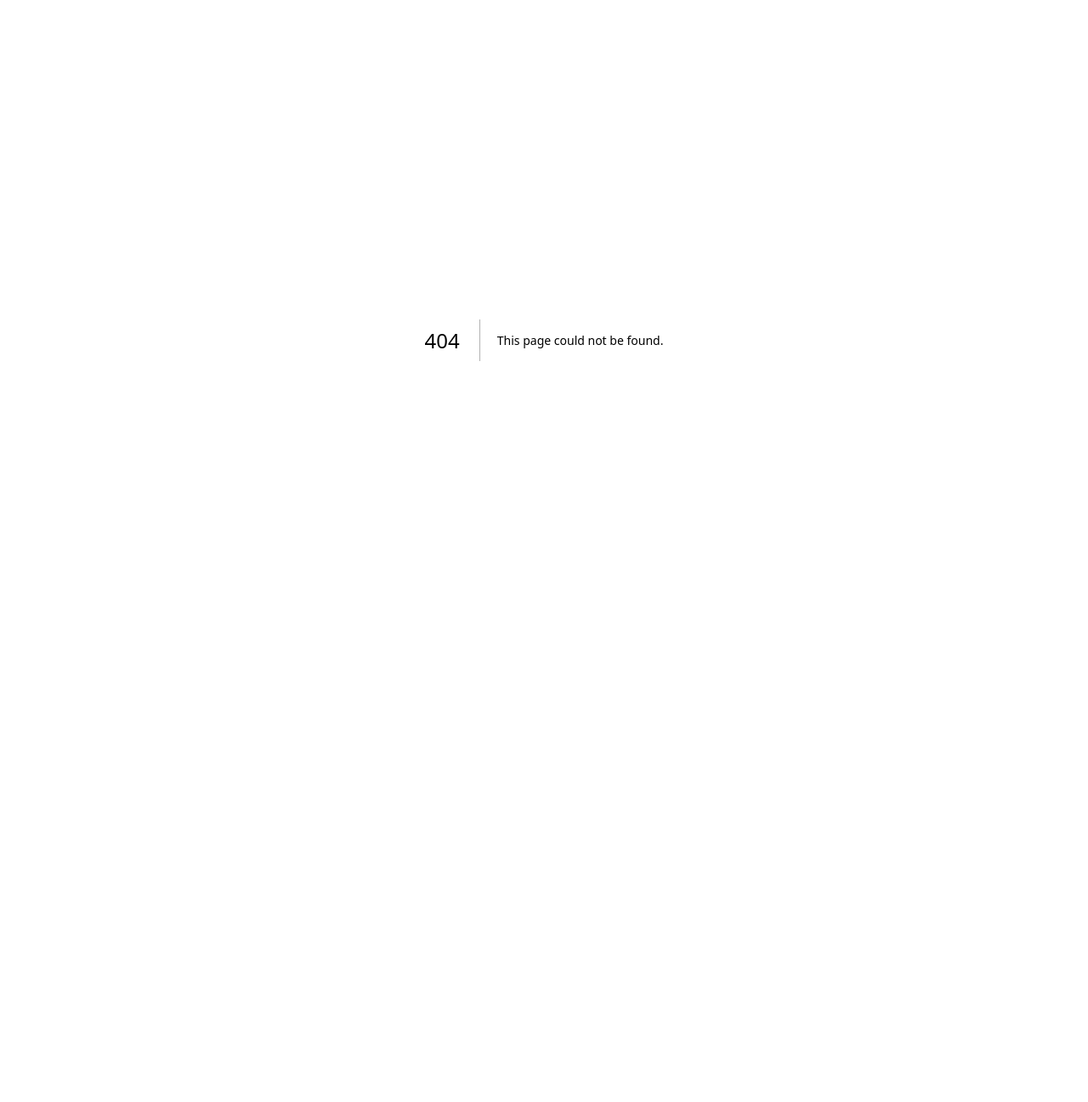
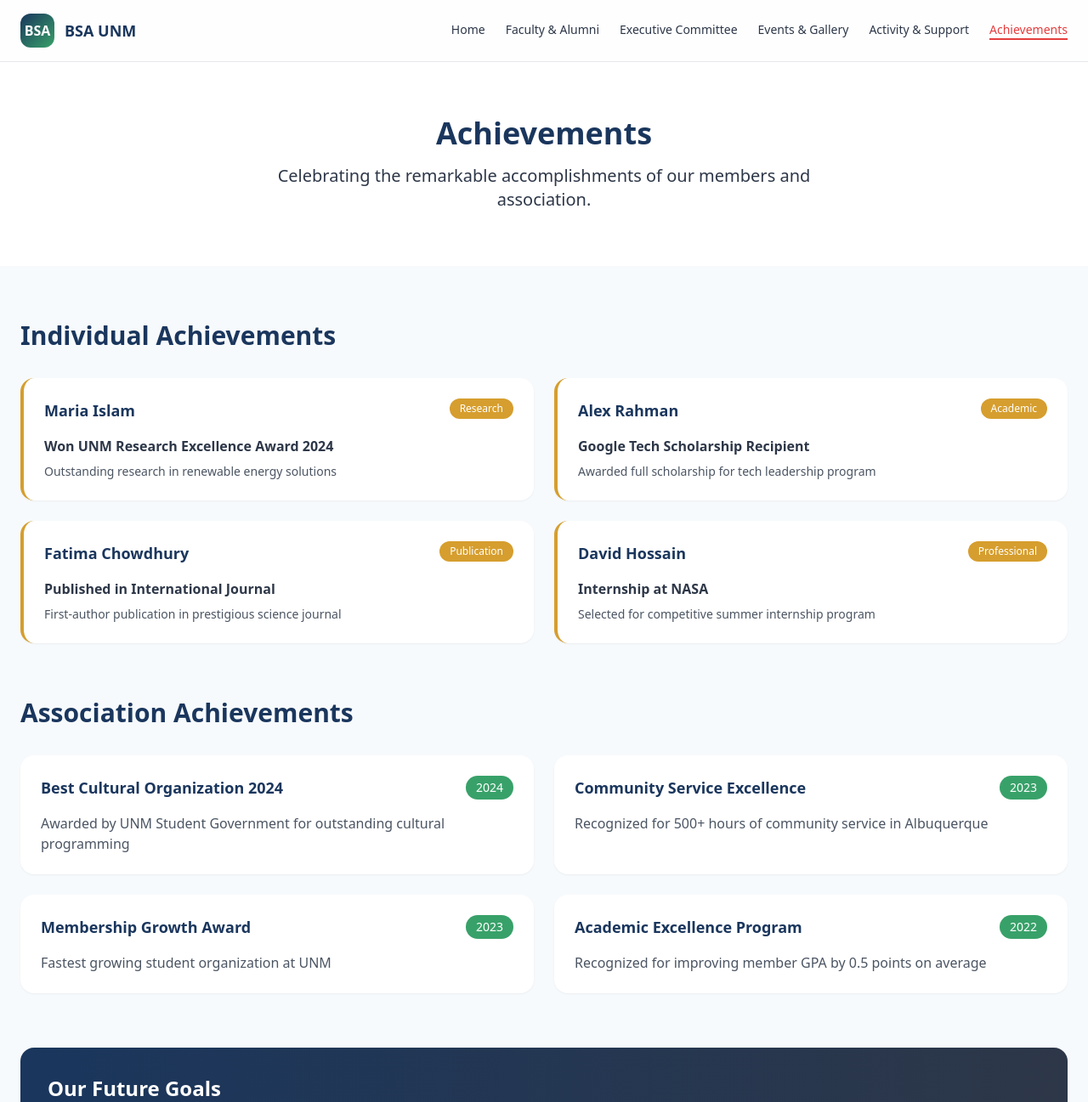
Before and after one commit to SalmanShaikat/bsaunmtesting, a Next.js app: page /achievements in a window 1280 px wide. Before the commit this address had no page. Shown: the top 1297 px of the page at 85% size. Before the commit the page ends 800 px from the top, so only its background shows below. Built offline with nearby package versions, Linux system fonts and the light colour scheme.

Commit message:
Create page.tsx

```diff
--- /dev/null
+++ b/app/achievements/page.tsx
@@ -0,0 +1,175 @@
+import Link from 'next/link'
+
+export default function Achievements() {
+  const individualAchievements = [
+    {
+      name: "Maria Islam",
+      achievement: "Won UNM Research Excellence Award 2024",
+      category: "Research",
+      description: "Outstanding research in renewable energy solutions"
+    },
+    {
+      name: "Alex Rahman",
+      achievement: "Google Tech Scholarship Recipient",
+      category: "Academic",
+      description: "Awarded full scholarship for tech leadership program"
+    },
+    {
+      name: "Fatima Chowdhury",
+      achievement: "Published in International Journal",
+      category: "Publication",
+      description: "First-author publication in prestigious science journal"
+    },
+    {
+      name: "David Hossain",
+      achievement: "Internship at NASA",
+      category: "Professional",
+      description: "Selected for competitive summer internship program"
+    }
+  ]
+
+  const associationAchievements = [
+    {
+      title: "Best Cultural Organization 2024",
+      description: "Awarded by UNM Student Government for outstanding cultural programming",
+      year: "2024"
+    },
+    {
+      title: "Community Service Excellence",
+      description: "Recognized for 500+ hours of community service in Albuquerque",
+      year: "2023"
+    },
+    {
+      title: "Membership Growth Award",
+      description: "Fastest growing student organization at UNM",
+      year: "2023"
+    },
+    {
+      title: "Academic Excellence Program",
+      description: "Recognized for improving member GPA by 0.5 points on average",
+      year: "2022"
+    }
+  ]
+
+  const upcomingGoals = [
+    "Expand mentorship program to 100+ students",
+    "Host first inter-university Bangladeshi cultural festival",
+    "Achieve 300+ active members by end of 2024",
+    "Establish alumni scholarship fund",
+    "Partner with 10+ corporate sponsors"
+  ]
+
+  return (
+    <div className="min-h-screen bg-light">
+      <NavBar current="Achievements" />
+
+      <header className="bg-white py-16">
+        <div className="container mx-auto px-6 text-center">
+          <h1 className="text-4xl font-bold text-primary mb-4">Achievements</h1>
+          <p className="text-xl text-secondary max-w-2xl mx-auto">
+            Celebrating the remarkable accomplishments of our members and association.
+          </p>
+        </div>
+      </header>
+
+      <main className="container mx-auto px-6 py-16">
+        {/* Individual Achievements */}
+        <section className="mb-16">
+          <h2 className="text-3xl font-bold text-primary mb-8">Individual Achievements</h2>
+          <div className="grid md:grid-cols-2 gap-6">
+            {individualAchievements.map((achievement, index) => (
+              <div key={index} className="bg-white rounded-2xl p-6 shadow-sm hover:shadow-md transition-all duration-300 border-l-4 border-highlight">
+                <div className="flex justify-between items-start mb-4">
+                  <h3 className="text-lg font-bold text-primary">{achievement.name}</h3>
+                  <span className="bg-highlight text-white text-xs px-3 py-1 rounded-full">
+                    {achievement.category}
+                  </span>
+                </div>
+                <h4 className="font-semibold text-secondary mb-2">{achievement.achievement}</h4>
+                <p className="text-gray-600 text-sm">{achievement.description}</p>
+              </div>
+            ))}
+          </div>
+        </section>
+
+        {/* Association Achievements */}
+        <section className="mb-16">
+          <h2 className="text-3xl font-bold text-primary mb-8">Association Achievements</h2>
+          <div className="grid md:grid-cols-2 gap-6">
+            {associationAchievements.map((achievement, index) => (
+              <div key={index} className="bg-white rounded-2xl p-6 shadow-sm hover:shadow-md transition-all duration-300">
+                <div className="flex justify-between items-center mb-4">
+                  <h3 className="text-lg font-bold text-primary">{achievement.title}</h3>
+                  <span className="bg-success text-white text-sm px-3 py-1 rounded-full">
+                    {achievement.year}
+                  </span>
+                </div>
+                <p className="text-gray-600">{achievement.description}</p>
+              </div>
+            ))}
+          </div>
+        </section>
+
+        {/* Future Goals */}
+        <section>
+          <div className="bg-gradient-to-r from-primary to-secondary rounded-2xl p-8 text-white">
+            <h2 className="text-2xl font-bold mb-6">Our Future Goals</h2>
+            <div className="grid md:grid-cols-2 gap-4">
+              {upcomingGoals.map((goal, index) => (
+                <div key={index} className="flex items-center">
+                  <div className="w-8 h-8 bg-accent rounded-full flex items-center justify-center mr-4 flex-shrink-0">
+                    <span className="text-white text-sm">✓</span>
+                  </div>
+                  <span>{goal}</span>
+                </div>
+              ))}
+            </div>
+          </div>
+        </section>
+      </main>
+    </div>
+  )
+}
+
+// Reusable Navigation Component
+function NavBar({ current }: { current: string }) {
+  const navItems = [
+    { name: 'Home', href: '/' },
+    { name: 'Faculty & Alumni', href: '/faculty-alumni' },
+    { name: 'Executive Committee', href: '/executive-committee' },
+    { name: 'Events & Gallery', href: '/events-gallery' },
+    { name: 'Activity & Support', href: '/activity-support' },
+    { name: 'Achievements', href: '/achievements' },
+  ]
+
+  return (
+    <nav className="bg-white/80 backdrop-blur-md border-b border-gray-200 sticky top-0 z-50">
+      <div className="container mx-auto px-6 py-4">
+        <div className="flex justify-between items-center">
+          <Link href="/" className="flex items-center space-x-3 group">
+            <div className="w-10 h-10 bg-gradient-to-br from-primary to-success rounded-xl flex items-center justify-center">
+              <span className="text-white font-bold">BSA</span>
+            </div>
+            <span className="text-lg font-bold text-primary">BSA UNM</span>
+          </Link>
+
+          <div className="flex space-x-6">
+            {navItems.map((item) => (
+              <Link
+                key={item.name}
+                href={item.href}
+                className={`text-sm font-medium transition-colors duration-200 ${
+                  current === item.name
+                    ? 'text-accent border-b-2 border-accent'
+                    : 'text-secondary hover:text-accent'
+                }`}
+              >
+                {item.name}
+              </Link>
+            ))}
+          </div>
+        </div>
+      </div>
+    </nav>
+  )
+}
```
